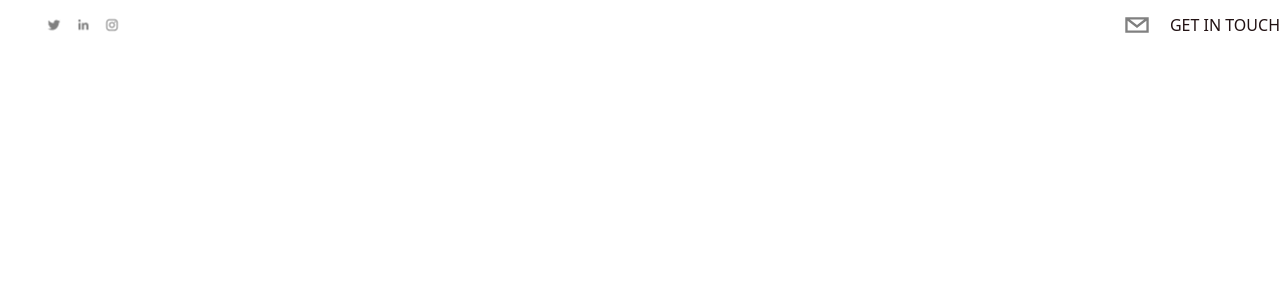
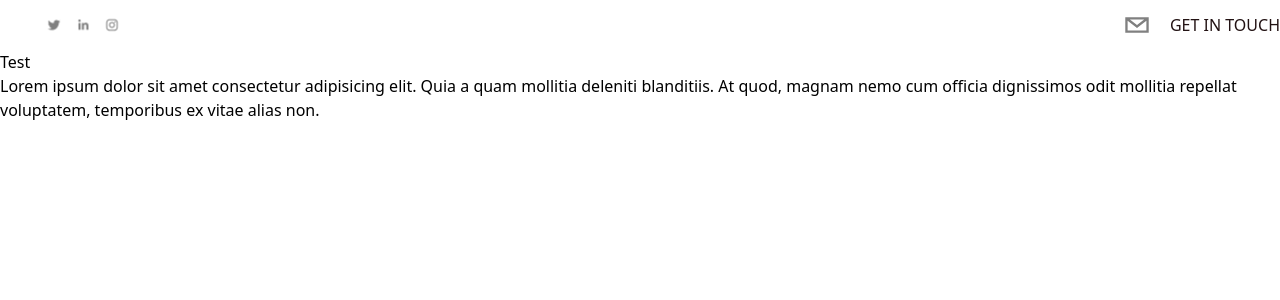
Before and after one commit to Hamzah-syed/nextjs-speed-test, a Next.js app: page / in a window 1280 px wide. Shown: the top 300 px of the page. Built offline with nearby package versions, Linux system fonts and the light colour scheme.

Commit message:
content added

```diff
--- a/pages/index.tsx
+++ b/pages/index.tsx
@@ -15,7 +15,11 @@ const Home: NextPage = () => {
       {/* Header */}
       <Header />
       {/* Hero */}
-
+      <div>
+        <h1>Test</h1>
+        <p>Lorem ipsum dolor sit amet consectetur adipisicing elit.
+          Quia a quam mollitia deleniti blanditiis. At quod, magnam nemo cum officia dignissimos odit mollitia repellat voluptatem, temporibus ex vitae alias non.</p>
+      </div>
       {/* About */}
 
       {/* Experience */}
```
